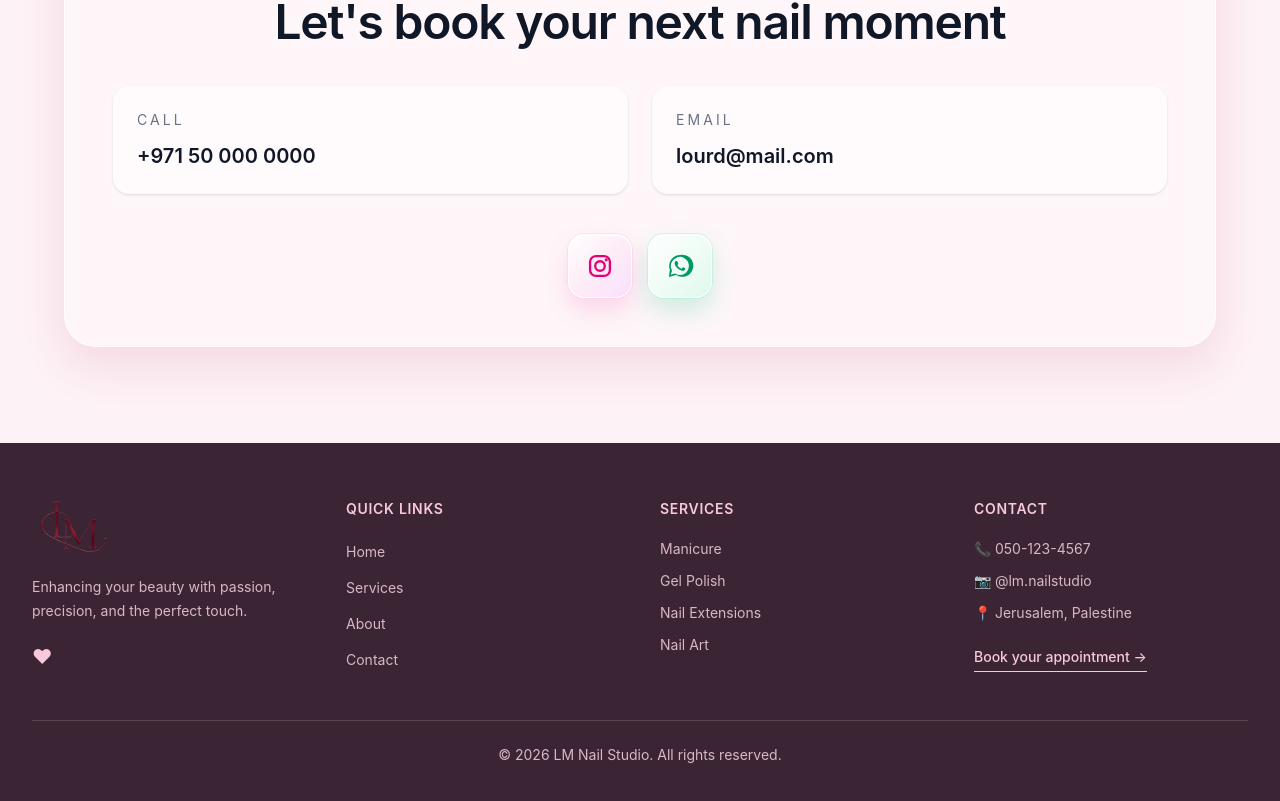
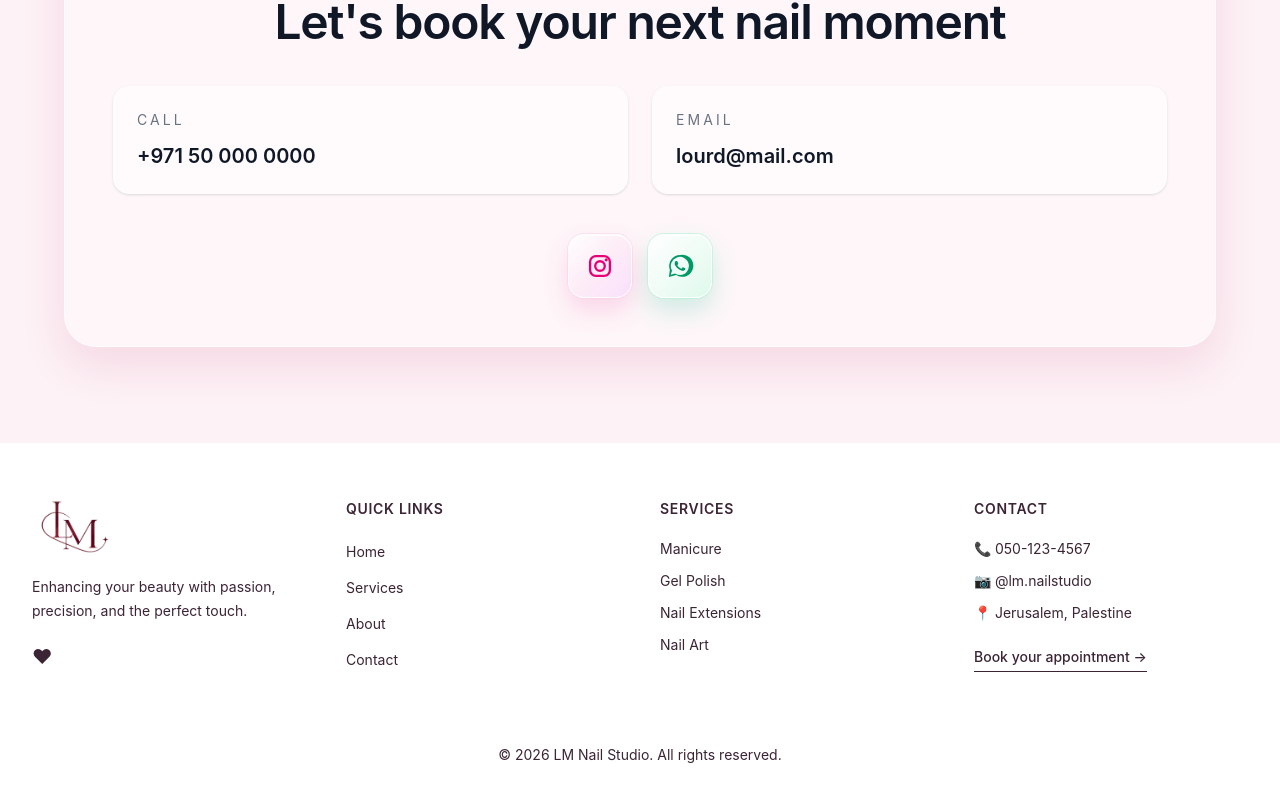
Before and after one commit to Assad-Droid/LourdWeb, a React (Vite) app: page / in a window 1280 px wide. Shown: the part 3629-4430 px from the top of the page. Built offline with nearby package versions, Linux system fonts and the light colour scheme.

Commit message:
color change footer

```diff
--- a/src/components/Footer.jsx
+++ b/src/components/Footer.jsx
@@ -15,7 +15,7 @@ function Footer() {
   ];
 
   return (
-    <footer className="bg-[#3B2434] text-white">
+    <footer className="bg-[#ffffff] text-[#3B2434]">
       <div className="mx-auto max-w-7xl px-6 py-14 lg:px-8">
         <div className="grid gap-10 md:grid-cols-2 lg:grid-cols-4">
 
@@ -27,19 +27,19 @@ function Footer() {
               className="mb-5 h-14 w-auto"
             />
 
-            <p className="max-w-xs text-sm leading-6 text-[#D8B8C8]">
+            <p className="max-w-xs text-sm leading-6 text-[#3B2434]">
               Enhancing your beauty with passion, precision,
               and the perfect touch.
             </p>
 
-            <span className="mt-5 block text-xl text-[#F8C8DC]">
+            <span className="mt-5 block text-xl text-[#3B2434]">
               ♥
             </span>
           </div>
 
           {/* Quick Links */}
           <div>
-            <h3 className="mb-5 text-sm font-semibold uppercase tracking-wider text-[#F8C8DC]">
+            <h3 className="mb-5 text-sm font-semibold uppercase tracking-wider text-[#3B2434]">
               Quick Links
             </h3>
 
@@ -48,7 +48,7 @@ function Footer() {
                 <li key={link.label}>
                   <a
                     href={link.href}
-                    className="text-sm text-[#D8B8C8] transition-colors duration-200 hover:text-white"
+                    className="text-sm text-[#3B2434] transition-colors duration-200 hover:text-pink-600"
                   >
                     {link.label}
                   </a>
@@ -59,7 +59,7 @@ function Footer() {
 
           {/* Services */}
           <div>
-            <h3 className="mb-5 text-sm font-semibold uppercase tracking-wider text-[#F8C8DC]">
+            <h3 className="mb-5 text-sm font-semibold uppercase tracking-wider text-[#3B2434]">
               Services
             </h3>
 
@@ -67,7 +67,7 @@ function Footer() {
               {services.map((service) => (
                 <li
                   key={service}
-                  className="text-sm text-[#D8B8C8]"
+                  className="text-sm text-[#3B2434]"
                 >
                   {service}
                 </li>
@@ -77,11 +77,11 @@ function Footer() {
 
           {/* Contact */}
           <div>
-            <h3 className="mb-5 text-sm font-semibold uppercase tracking-wider text-[#F8C8DC]">
+            <h3 className="mb-5 text-sm font-semibold uppercase tracking-wider text-[#3B2434]">
               Contact
             </h3>
 
-            <div className="space-y-3 text-sm text-[#D8B8C8]">
+            <div className="space-y-3 text-sm text-[#3B2434]">
               <p>📞 050-123-4567</p>
               <p>📷 @lm.nailstudio</p>
               <p>📍 Jerusalem, Palestine</p>
@@ -89,7 +89,7 @@ function Footer() {
 
             <a
               href="/booking"
-              className="mt-6 inline-block border-b border-[#F8C8DC] pb-1 text-sm font-medium text-[#F8C8DC] transition-colors duration-200 hover:text-white"
+              className="mt-6 inline-block border-b border-[#3B2434] pb-1 text-sm font-medium text-[#3B2434] transition-colors duration-200 hover:text-pink-600 hover:border-pink-600"
             >
               Book your appointment →
             </a>
@@ -98,7 +98,7 @@ function Footer() {
 
         {/* Bottom */}
         <div className="mt-12 border-t border-white/15 pt-6 text-center">
-          <p className="text-sm text-[#D8B8C8]">
+          <p className="text-sm text-[#3B2434]">
             © 2026 LM Nail Studio. All rights reserved.
           </p>
         </div>
```
